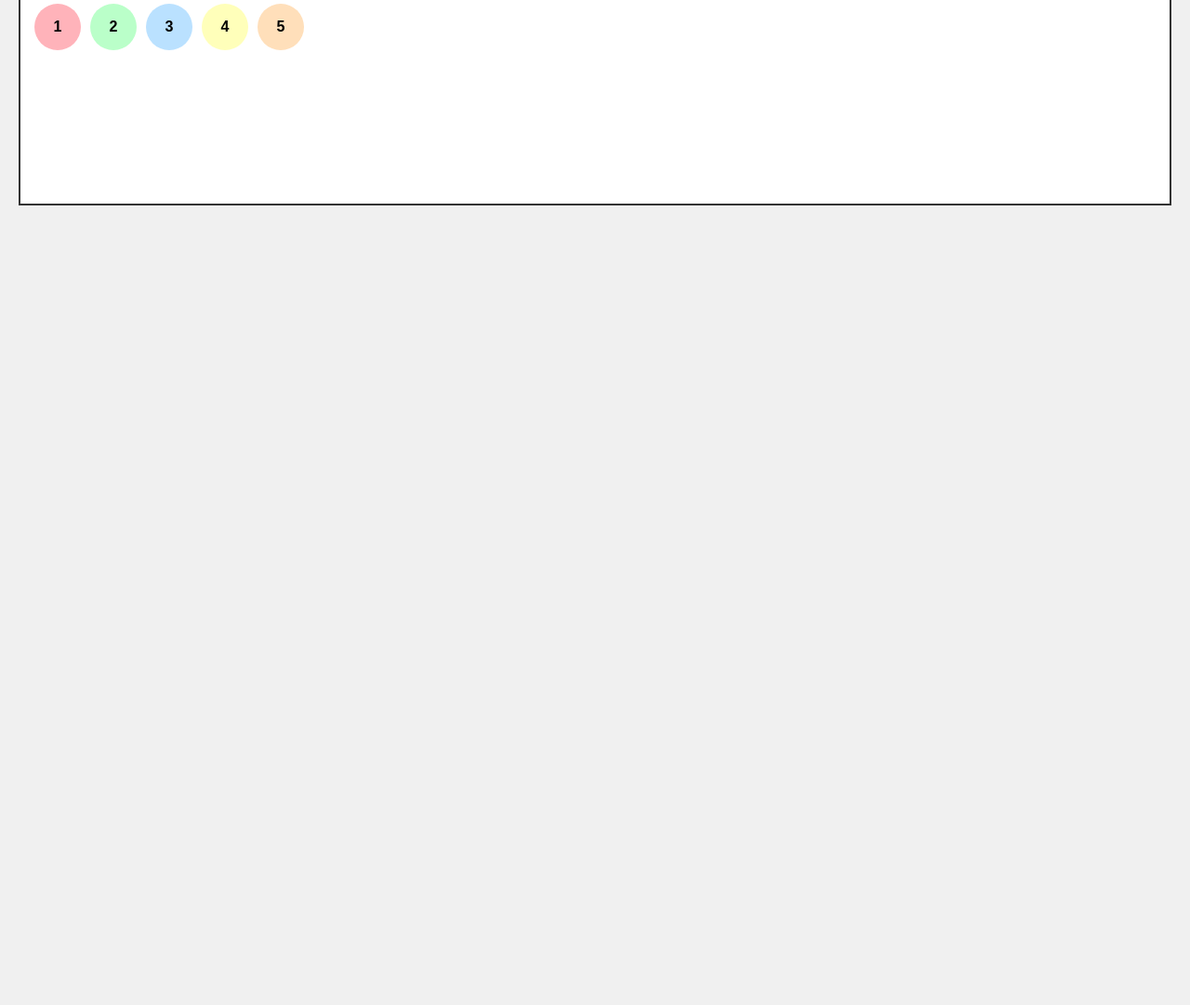
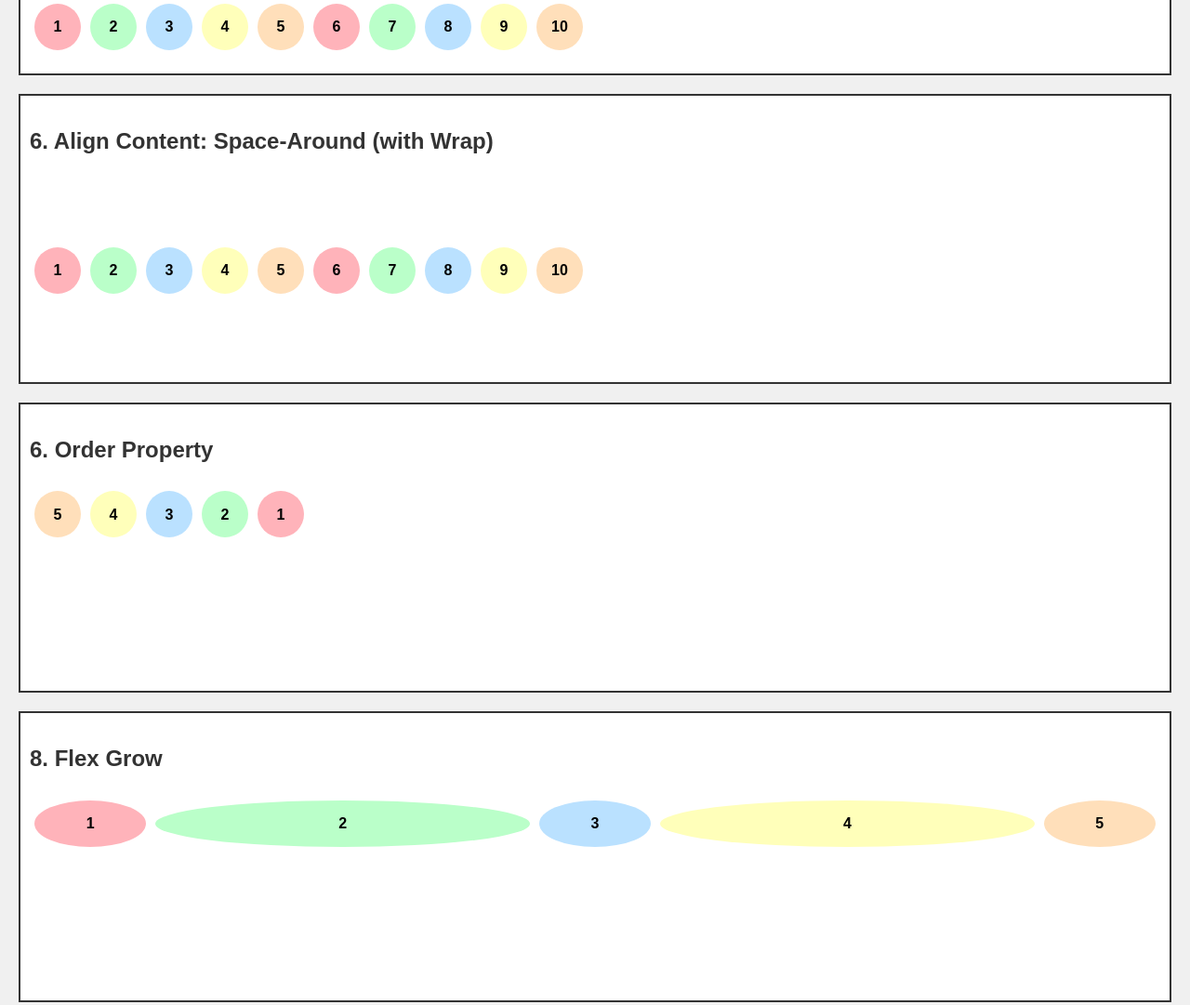
Before and after one commit to AbhinavKumar-Jha/Frontend, a plain HTML site: page CSS/06_flexbox/flexbox.html in a window 1280 px wide. Shown: the part 1534-2615 px from the top of the page at 93% size. Before the commit the page ends 1795 px from the top, so only its background shows below. Drawn offline with Linux system fonts and the light colour scheme.

Commit message:
Initial Commit

```diff
--- a/CSS/06_flexbox/flexbox.html
+++ b/CSS/06_flexbox/flexbox.html
@@ -110,13 +110,69 @@
     <div class="container">
         <h2>5. Flex Wrap: Wrap</h2>
         <div class="flex-container"
-        style="flex-wrap: wrap;"
+        style="flex-wrap: wrap; height: auto;"
         >
             <div class="circle pastel-1">1</div>
             <div class="circle pastel-2">2</div>
             <div class="circle pastel-3">3</div>
             <div class="circle pastel-4">4</div>
             <div class="circle pastel-5">5</div>
+            <div class="circle pastel-1">6</div>
+            <div class="circle pastel-2">7</div>
+            <div class="circle pastel-3">8</div>
+            <div class="circle pastel-4">9</div>
+            <div class="circle pastel-5">10</div>
+        </div>
+    </div>
+
+    <div class="container">
+        <h2>6. Align Content: Space-Around (with Wrap)</h2>
+        <div class="flex-container"
+        style="flex-wrap: wrap; align-content: space-around;"
+        >
+            <div class="circle pastel-1">1</div>
+            <div class="circle pastel-2">2</div>
+            <div class="circle pastel-3">3</div>
+            <div class="circle pastel-4">4</div>
+            <div class="circle pastel-5">5</div>
+            <div class="circle pastel-1">6</div>
+            <div class="circle pastel-2">7</div>
+            <div class="circle pastel-3">8</div>
+            <div class="circle pastel-4">9</div>
+            <div class="circle pastel-5">10</div>
+        </div>
+    </div>
+
+    <div class="container">
+        <h2>6. Order Property</h2>
+        <div class="flex-container">
+            <div class="circle pastel-1" style="order: 5;">1</div>
+            <div class="circle pastel-2" style="order: 4;">2</div>
+            <div class="circle pastel-3" style="order: 3;">3</div>
+            <div class="circle pastel-4" style="order: 2;">4</div>
+            <div class="circle pastel-5" style="order: 1;">5</div>
+        </div>
+    </div>
+
+    <div class="container">
+        <h2>8. Flex Grow</h2>
+        <div class="flex-container">
+            <div class="circle pastel-1" style="flex-grow: 1;">1</div>
+            <div class="circle pastel-2" style="flex-grow: 5;">2</div>
+            <div class="circle pastel-3" style="flex-grow: 1;">3</div>
+            <div class="circle pastel-4" style="flex-grow: 5;">4</div>
+            <div class="circle pastel-5" style="flex-grow: 1;">5</div>
+        </div>
+    </div>
+
+    <div class="container">
+        <h2>9. Align Self</h2>
+        <div class="flex-container">
+            <div class="circle pastel-1" style="align-self: flex-start;">1</div>
+            <div class="circle pastel-2" style="align-self: center;">2</div>
+            <div class="circle pastel-3" style="align-self: flex-end;">3</div>
+            <div class="circle pastel-4" style="align-self: stretch; height: auto;">4</div>
+            <div class="circle pastel-5">5</div>
         </div>
     </div>
 </body>
```
